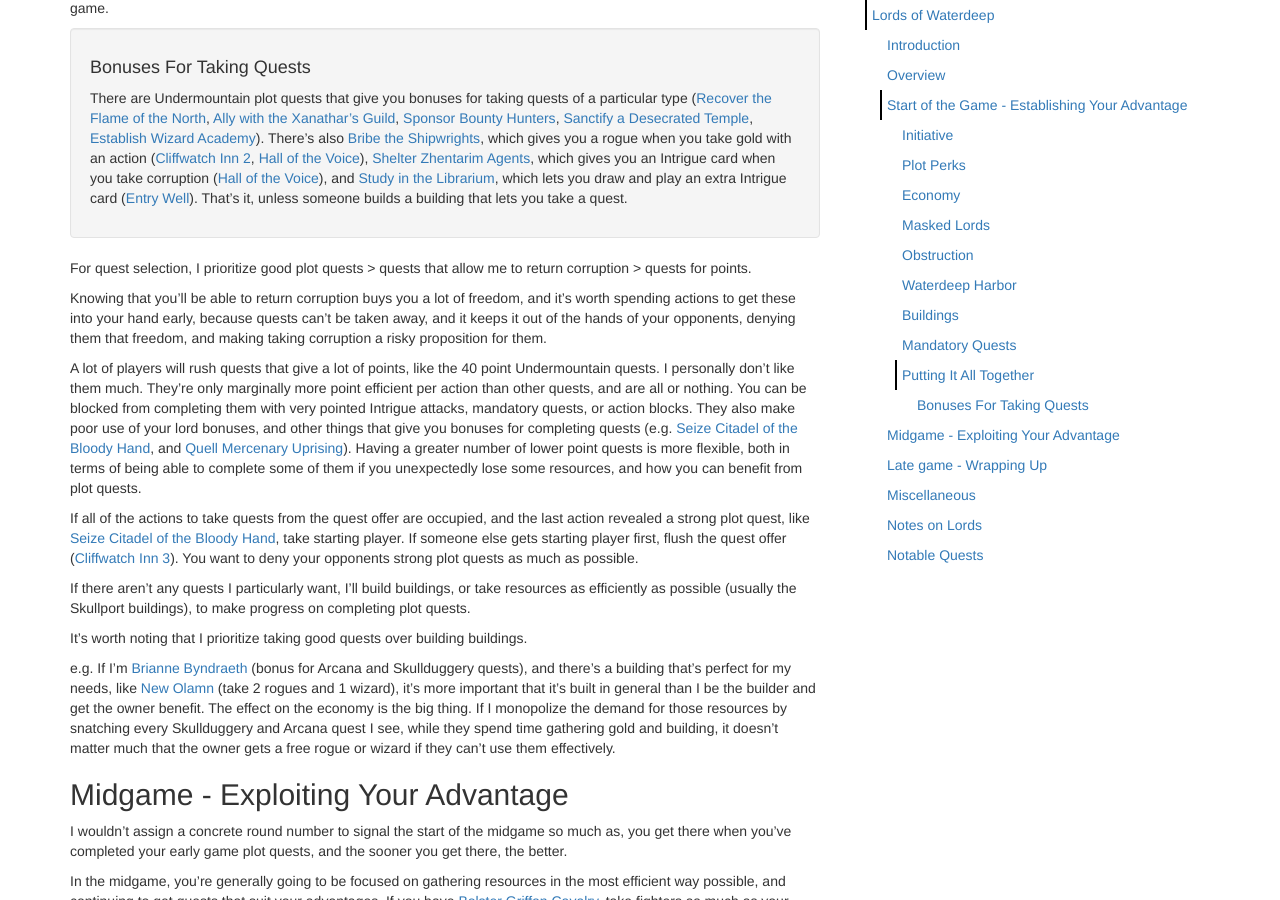
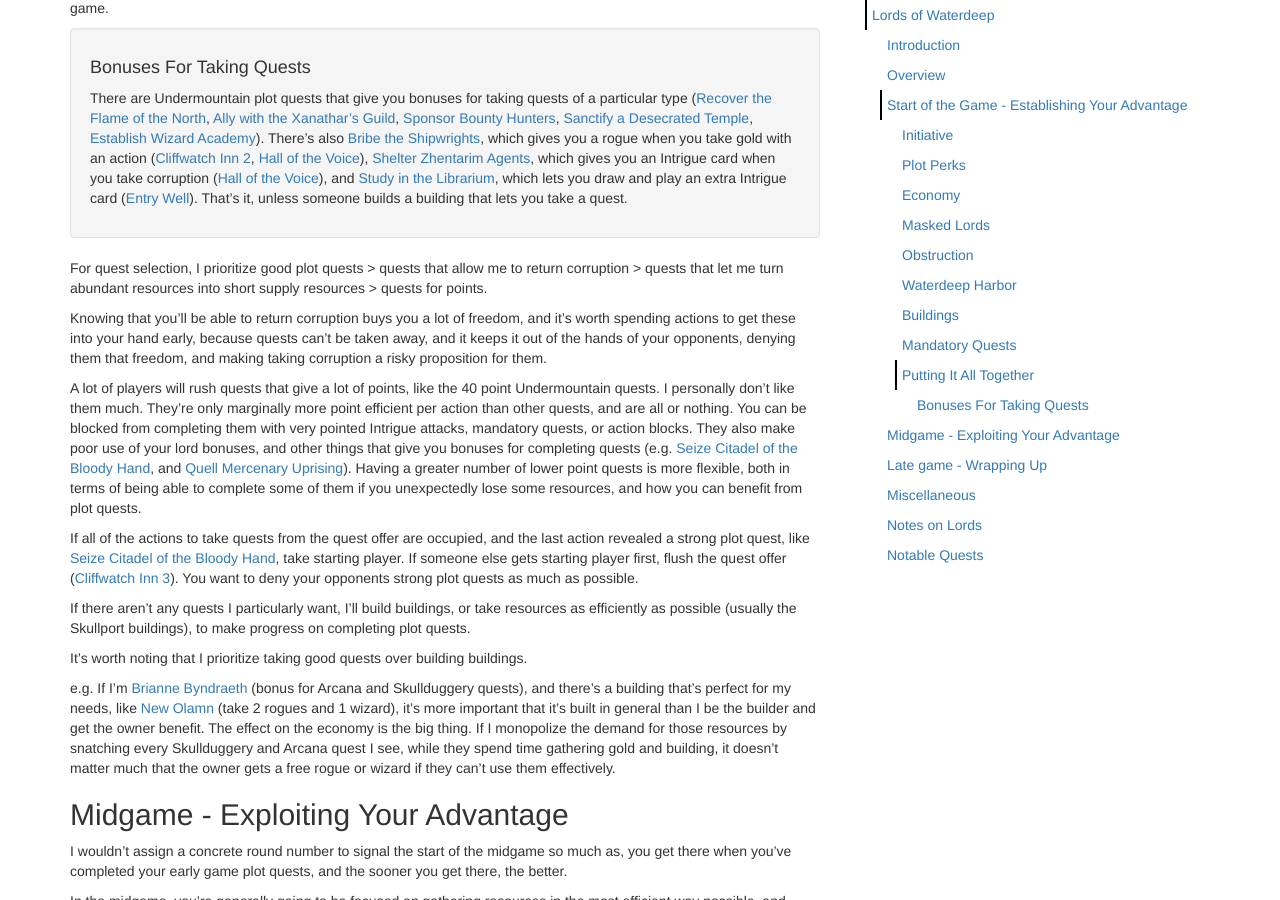
Before and after one commit to Dave-Choi/strategy, a Jekyll site: the page built from waterdeep/index.md, in a window 1280 px wide and 900 px high, scrolled down 7139 px. Built offline with Jekyll 4.4.1, drawn with Linux system fonts in a browser that asks for light colours.

Commit message:
Add extra quest type to priority list.

```diff
--- a/waterdeep/index.md
+++ b/waterdeep/index.md
@@ -190,7 +190,7 @@
 There are Undermountain plot quests that give you bonuses for taking quests of a particular type (Recover the Flame of the North, Ally with the Xanathar's Guild, Sponsor Bounty Hunters, Sanctify a Desecrated Temple, Establish Wizard Academy).  There's also Bribe the Shipwrights, which gives you a rogue when you take gold with an action (Cliffwatch Inn 2, Hall of the Voice), Shelter Zhentarim Agents, which gives you an Intrigue card when you take corruption (Hall of the Voice), and Study in the Librarium, which lets you draw and play an extra Intrigue card (Entry Well).  That's it, unless someone builds a building that lets you take a quest.
 </div>
 
-For quest selection, I prioritize good plot quests > quests that allow me to return corruption > quests for points.
+For quest selection, I prioritize good plot quests > quests that allow me to return corruption > quests that let me turn abundant resources into short supply resources > quests for points.
 
 Knowing that you'll be able to return corruption buys you a lot of freedom, and it's worth spending actions to get these into your hand early, because quests can't be taken away, and it keeps it out of the hands of your opponents, denying them that freedom, and making taking corruption a risky proposition for them.
 
```
